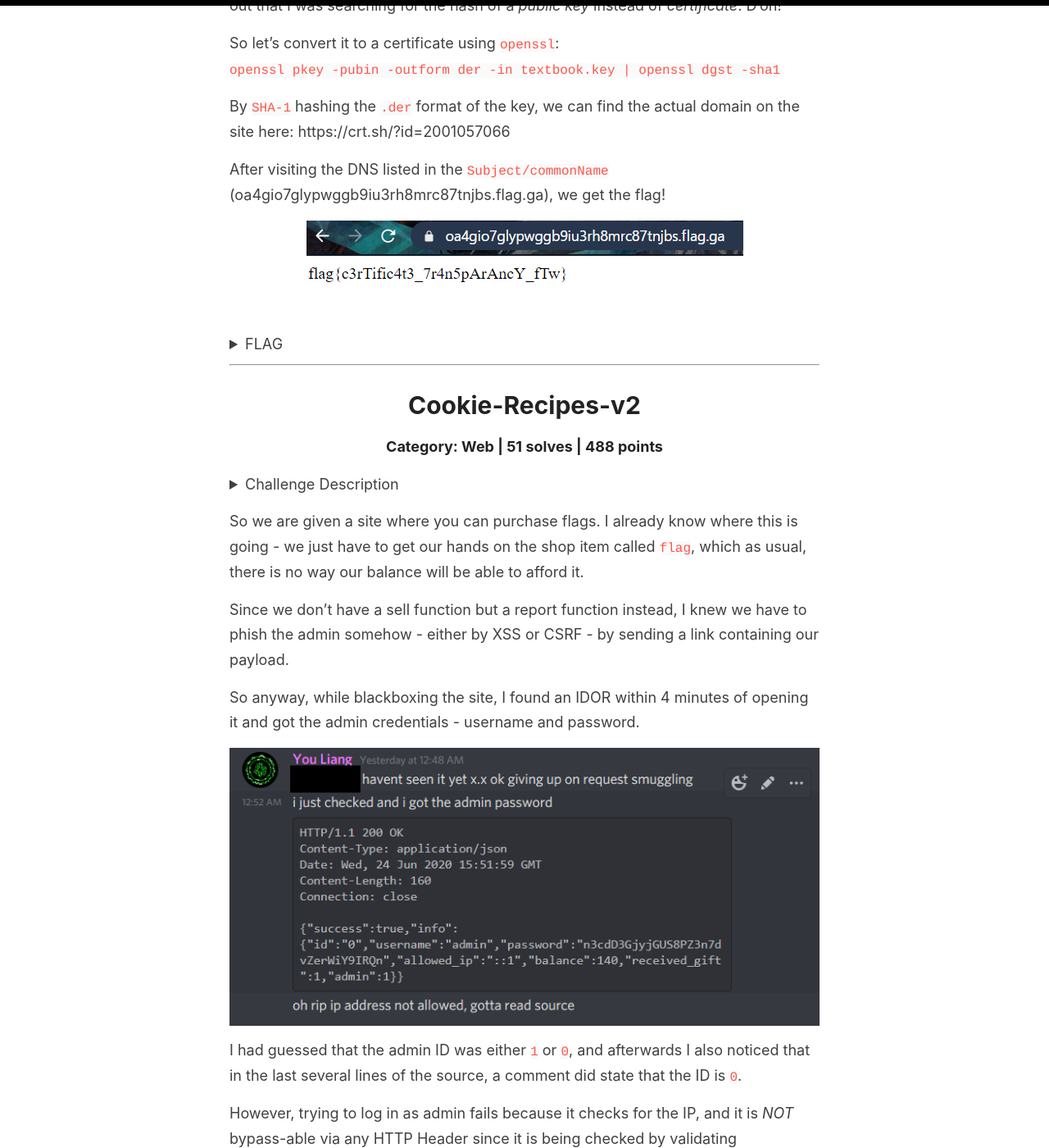
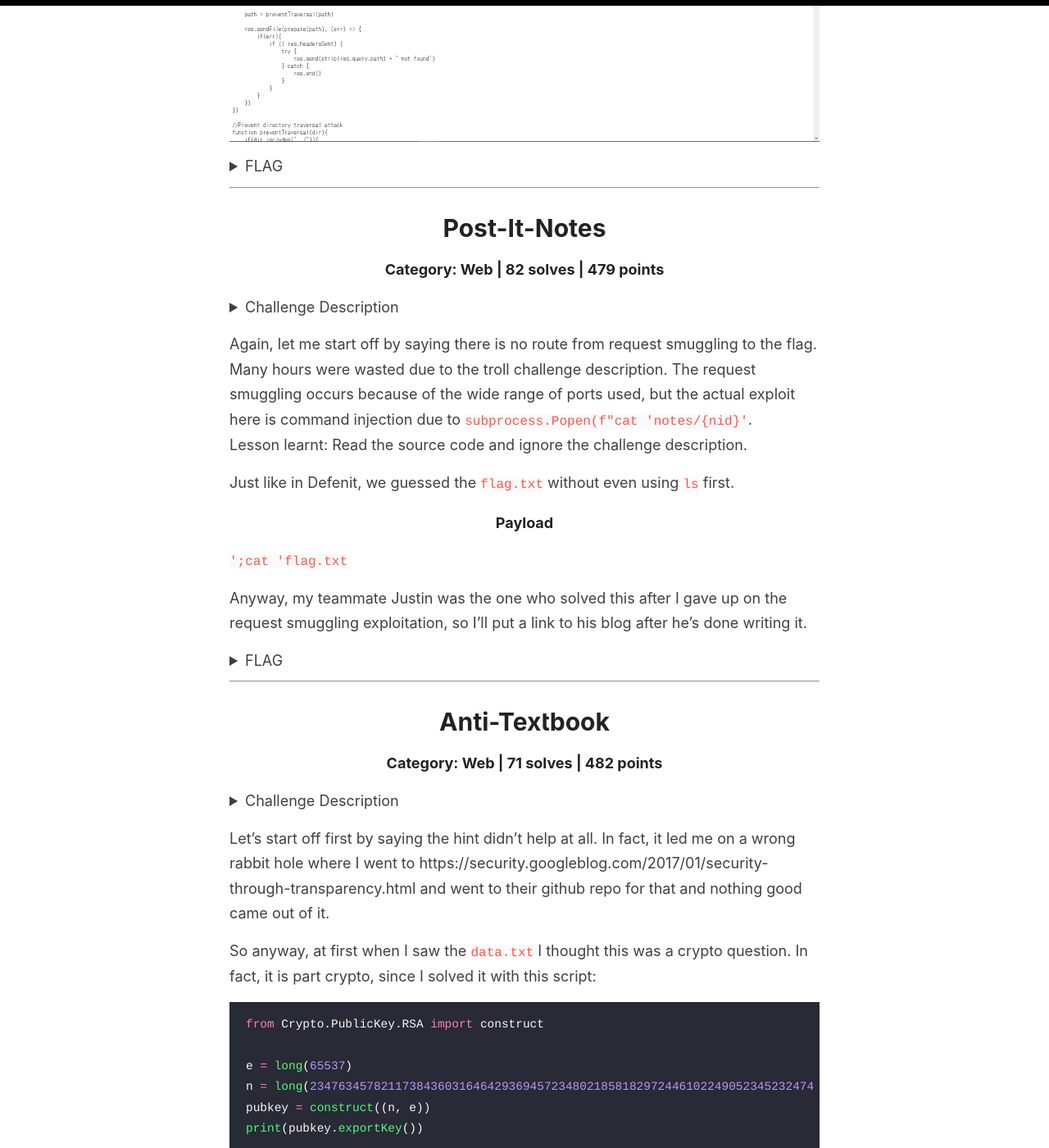
Before and after one commit to Isopach/isopach.github.io, a Jekyll site: the page built from _posts/2020-06-26-Redpwn-CTF-2020.md, in a window 1280 px wide and 1400 px high, scrolled down 7019 px. Shown: the whole window at 82% size. Built offline with Jekyll 4.4.1, drawn with Linux system fonts in a browser that asks for light colours; some of the changed text lies outside the part shown.

Commit message:
Add Panda Facts & Post-it-Notes

```diff
--- a/_posts/2020-06-26-Redpwn-CTF-2020.md
+++ b/_posts/2020-06-26-Redpwn-CTF-2020.md
@@ -94,6 +94,39 @@
   flag{54n1t1z4t10n_k1nd4_h4rd}
 </details>
 
+
+***
+
+# Panda-Facts
+
+#### Category: Web | 280 solves | 412 points
+
+<details>
+  <summary>Challenge Description</summary>
+
+  I just found a hate group targeting my favorite animal. Can you try and find their secrets? We gotta take them down!
+<br />
+Site: panda-facts.2020.redpwnc.tf
+</details>
+
+I solved this after the CTF ended as my teammate waituck had already solved it.
+
+We actually went down the wrong rabbit hole of AES-CBC bit flipping, until we checked the number of solves and decided that we were thinking too much.
+
+The solution here is JSON Injection, since it was not validated.
+
+#### Payload
+
+Just login as `CTF.SG", "member": 1, "b": "CTF.SG` and you'll be recognized as a `member` and hence be able to see the flag.
+
+
+![Panda-Facts-flag](../assets/redpwn-ctf-2020/Panda-Facts-flag.png)
+
+<details>
+  <summary>FLAG</summary>
+
+  flag{1_c4nt_f1nd_4_g00d_p4nd4_pun}
+</details>
 
 ***
 
@@ -245,6 +278,38 @@
 
 ***
 
+# Post-It-Notes
+
+#### Category: Web | 82 solves | 479 points
+
+<details>
+  <summary>Challenge Description</summary>
+  Request smuggling has many meanings. Prove you understand at least one of them at 2020.redpwnc.tf:31957.
+<br />
+Note: There are a lot of time-wasting things about this challenge. Focus on finding the vulnerability on the backend API and figuring out how to exploit it.
+</details>
+
+Again, let me start off by saying there is no route from request smuggling to the flag. Many hours were wasted due to the troll challenge description. The request smuggling occurs because of the wide range of ports used, but the actual exploit here is command injection due to `subprocess.Popen(f"cat 'notes/{nid}'`.
+Lesson learnt: Read the source code and ignore the challenge description.
+
+Just like in Defenit, we guessed the `flag.txt` without even using `ls` first.
+
+#### Payload
+
+`';cat 'flag.txt`
+
+<!--![Post-It-Notes-flag](../assets/redpwn-ctf-2020/Post-It-Notes-flag.png)-->
+
+Anyway, my teammate Justin was the one who solved this after I gave up on the request smuggling exploitation, so I'll put a link to his blog after he's done writing it.
+
+<details>
+  <summary>FLAG</summary>
+
+  flag{y0u_b3tt3r_n0t_m@k3_m3_l0s3_my_pyth0n_d3v_j0b}
+</details>
+
+***
+
 # Anti-Textbook
 
 #### Category: Web | 71 solves | 482 points
```
Also changed, not shown: assets/redpwn-ctf-2020/Panda-Facts-flag.png (added).
